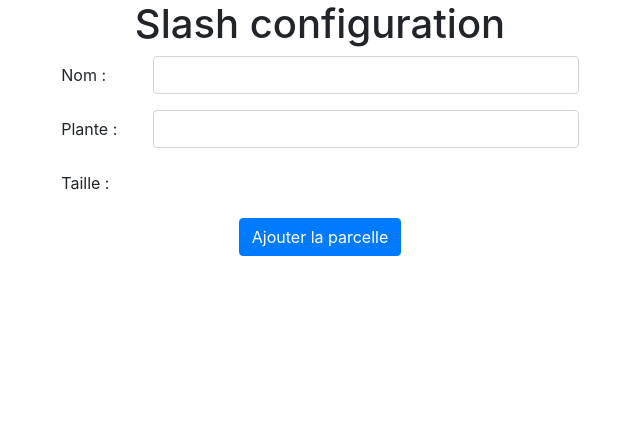
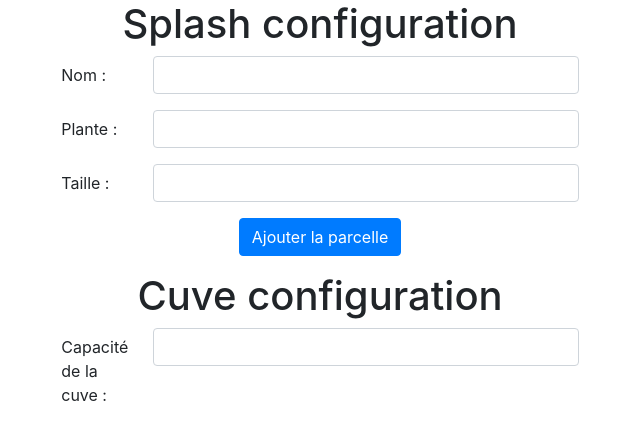
Before and after one commit to panzergame/info902-raspberry, a Flask app: page / in a window 1280 px wide. Shown: the top 440 px of the page, without its empty margins (320-960 px from the left). Run offline with Flask 2, Linux system fonts and the light colour scheme; some libraries are stand-ins or nearby versions.

Commit message:
feat: add cuve capacity configuration

```diff
--- a/AppSplashConfiguration/app.py
+++ b/AppSplashConfiguration/app.py
@@ -9,9 +9,10 @@ def index():
 
 @app.route('/saveParcels', methods=['POST'])
 def saveParcel():
-    data = request.form['parcels-data']
-
-    json_object = json.loads(data)
+    print(request.form)
+    parcels = json.loads(request.form['parcels-data'])
+    capacity = request.form['capacity-data']
+    json_object = {'parcels': parcels, 'capacity': capacity}
 
     with open('data.json', 'w', encoding='utf-8') as f:
         json.dump(json_object, f, ensure_ascii=False, indent=4)
--- a/AppSplashConfiguration/static/script.js
+++ b/AppSplashConfiguration/static/script.js
@@ -7,6 +7,7 @@ function addNewParcel() {
     let name = document.getElementById("name");
     let plant = document.getElementById("plant");
     let dim = document.getElementById("dimension");
+    let capacity = document.getElementById("capacity");
 
     // Throw error if empty input
     if (name.value == "" || plant.value == "" || dim.value == "") {
@@ -37,6 +38,7 @@ function addNewParcel() {
     }
 
     document.getElementById("parcels-data").value = JSON.stringify(parcels);
+    document.getElementById("capacity-data").value = capacity.value;
 }
 
 function newParcelHtml(parcel) {
--- a/AppSplashConfiguration/templates/index.html
+++ b/AppSplashConfiguration/templates/index.html
@@ -11,7 +11,7 @@
     <div class="container">
         <div class="row">
             <div class="col-8 mx-auto">
-                <h1 class="text-center">Slash configuration</h1>
+                <h1 class="text-center">Splash configuration</h1>
 
                 <form>
                     <div class="form-group row mx-auto w-75">
@@ -29,8 +29,7 @@
                     <div class="form-group row mx-auto w-75">
                         <label for="dimension" class="col-sm-2 col-form-label">Taille : </label>
                         <div class="col">
-                            <!-- <input type="text" class="form-control" name="dimension" id="dimension"> -->
-
+                            <input type="text" class="form-control" name="dimension" id="dimension">
                         </div>
                     </div>
                     <div class="form-group row">
@@ -41,10 +40,21 @@
                     <h1 class="text-center">Vos parcelles</h1>
                 </div>
 
+                <h1 class="text-center">Cuve configuration</h1>
+
+                <form>
+                    <div class="form-group row mx-auto w-75">
+                        <label for="capacity" class="col-sm-2 col-form-label ">Capacité de la cuve : </label>
+                        <div class="col">
+                            <input type="text" class="form-control" name="capacity" id="capacity" >
+                        </div>
+                    </div>
+                </form>
                 <div id="div-save-button">
                     <form action="/saveParcels" method="post">
                         <div class="form-group row">
                             <input type="hidden" id="parcels-data" name="parcels-data">
+                            <input type="hidden" id="capacity-data" name="capacity-data">
                             <input type="submit" value="Enregistrer" id="save" class="btn btn-primary mx-auto">
                         </div>
                     </form>
```
